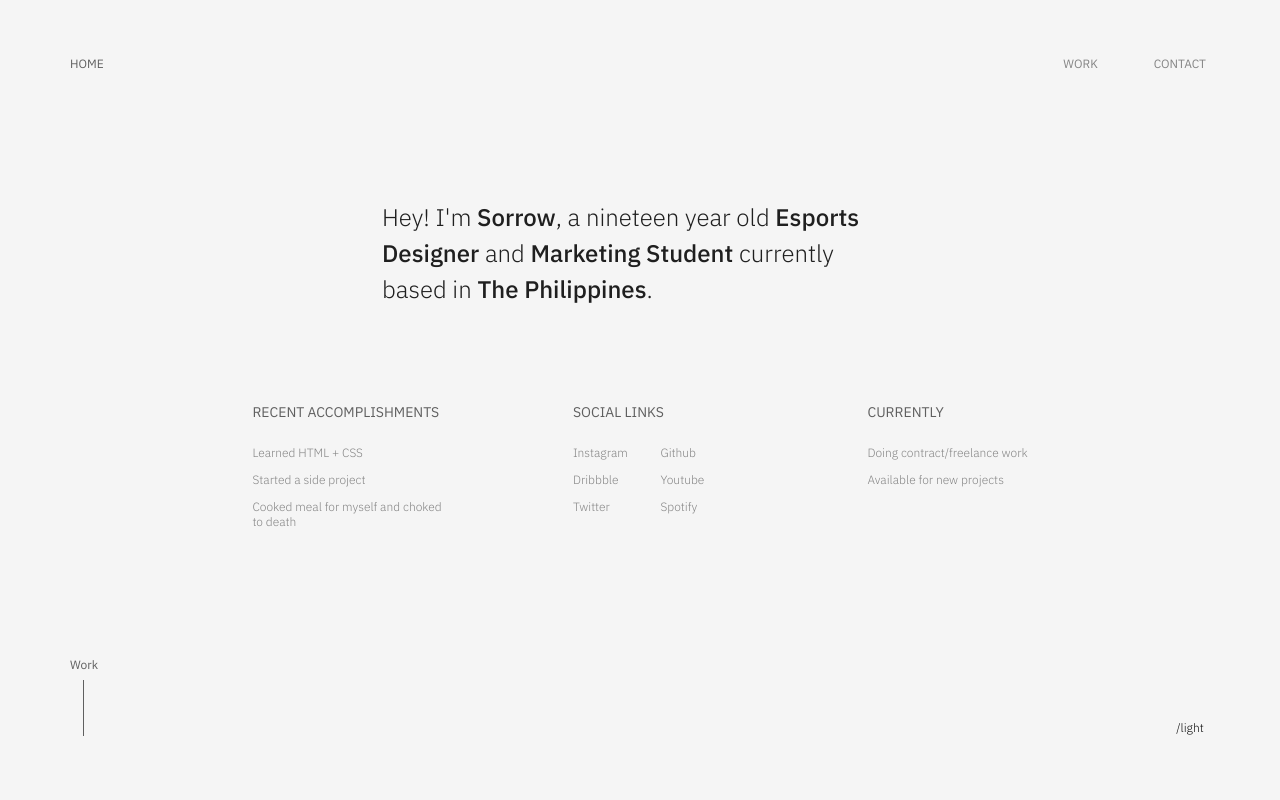
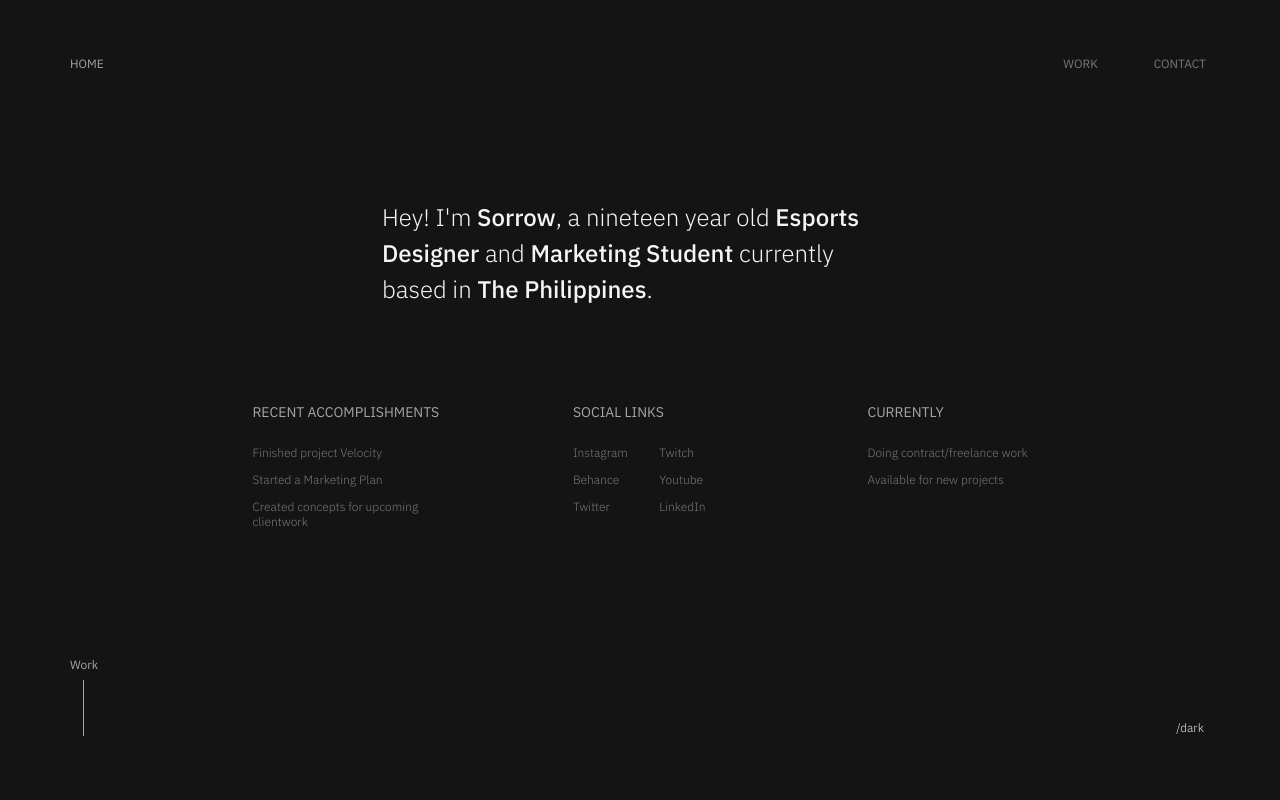
Before and after one commit to SorrowGuerrero/MyPort, a Next.js app: page / in a window 1280 px wide. Shown: the top 800 px of the page. Built offline with nearby package versions, Linux system fonts and the light colour scheme.

Commit message:
updated info

```diff
--- a/data.js
+++ b/data.js
@@ -9,20 +9,20 @@ export default {
   accomplishments: {
     name: "Recent Accomplishments",
     value: [
-      "Learned HTML + CSS",
-      "Started a side project",
-      "Cooked meal for myself and choked to death",
+      "Finished project Velocity",
+      "Started a Marketing Plan",
+      "Created concepts for upcoming clientwork",
     ],
   },
   socialLink: {
     name: "Social Links",
     value: [
       { name: "Instagram", link: "/" },
-      { name: "Dribbble", link: "/" },
+      { name: "Behance", link: "/" },
       { name: "Twitter", link: "/" },
-      { name: "Github", link: "/" },
+      { name: "Twitch", link: "/" },
       { name: "Youtube", link: "/" },
-      { name: "Spotify", link: "/" },
+      { name: "LinkedIn", link: "/" },
     ],
   },
   currentProfession: {
@@ -35,7 +35,7 @@ export default {
 
   // Footer
   contactDetails: {
-    name: "Ways to contact me",
+    name: "Let's get in touch!",
     value: [
       {
         name: "Gmail",
@@ -50,8 +50,8 @@ export default {
   currentStatus: {
     name: "What am I upto right now",
     value: [
-      "Walking my dog in the park",
-      "Making dog excuse to go outside",
+      "Drinking my 5th cup of coffee for the day",
+      "Reading a new book",
     ],
   },
 
@@ -62,7 +62,7 @@ export default {
   workExperience: [
     {
       info: {
-        "Company": ["Apple"],
+        "Project": ["Velocity"],
         "Description": [
           "Looking to improve the overall quality of the product through a design thinking approach, as well as conducting Usability sessions to ensure the product appeals to our users.",
         ],
@@ -108,5 +108,5 @@ export default {
   ],
 
   // available options:- light, dark, auto
-  theme: "light",
+  theme: "dark",
 };
```
